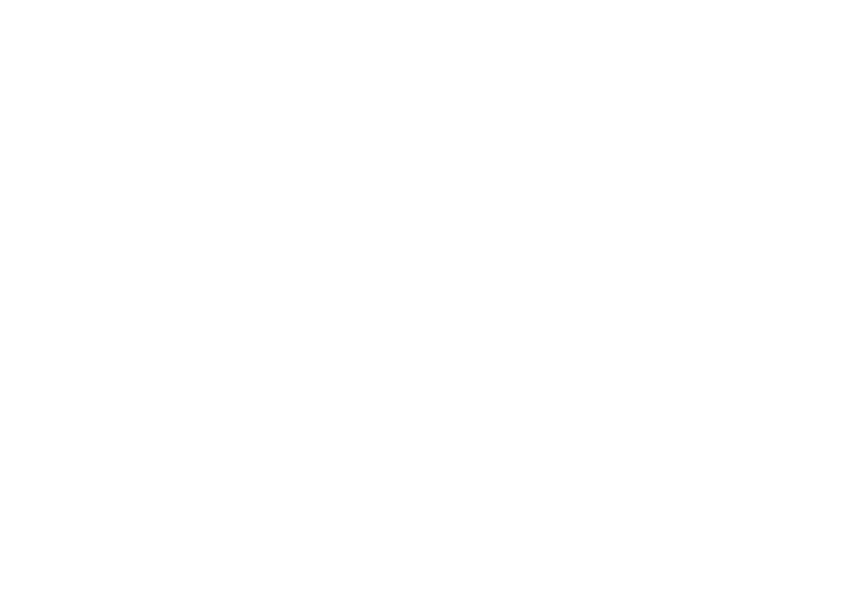
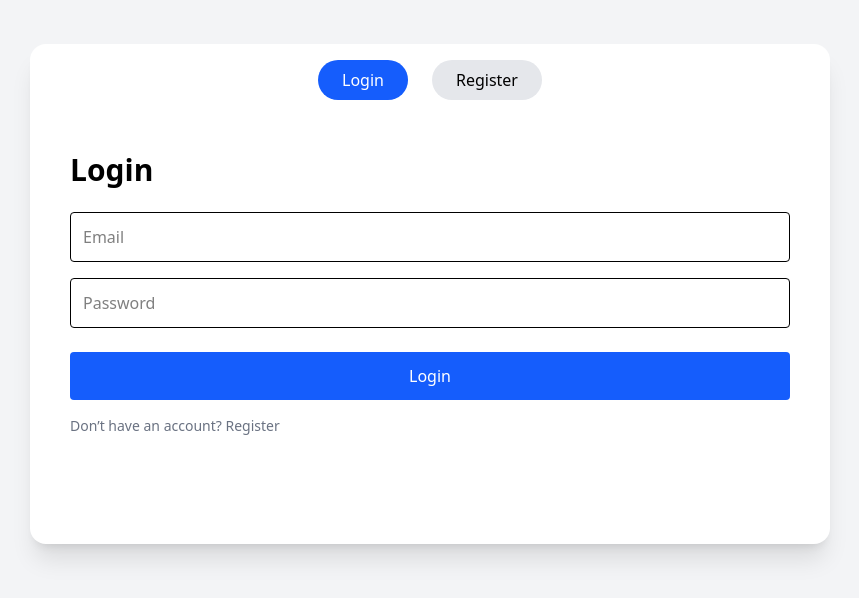
Before and after one commit to coderjeet63/frontend-challenge-projects, a React (Vite) app: page /sliding-login in a window 1280 px wide. Before the commit this address had no page. Shown: the part 106-704 px from the top of the page, without its empty margins (210-1069 px from the left). Built offline with nearby package versions, Linux system fonts and the light colour scheme.

Commit message:
sliderlogin added

```diff
--- a/src/App.jsx
+++ b/src/App.jsx
@@ -1,10 +1,13 @@
 import React from 'react'
+import { Route , Routes } from 'react-router-dom'
 import Calculator from './components/Calculator.jsx'
-import { Route , Routes } from 'react-router-dom'
+import SlidingLoginPage from './components/SlidingLoginPage.jsx'
+
 export default function App() {
   return (
       <Routes>
         <Route path="/calculator" element={<Calculator />} />
+        <Route path="/sliding-login" element={<SlidingLoginPage />} />
       </Routes>
   )
 }
--- a/src/components/SlidingLoginPage.jsx
+++ b/src/components/SlidingLoginPage.jsx
@@ -0,0 +1,99 @@
+import React, { useState } from "react";
+
+function SlidingLoginPage() {
+  const [isLogin, setIsLogin] = useState(true);
+
+  return (
+    <div className="min-h-screen bg-gray-100 flex items-center justify-center">
+      {/* Card */}
+      <div className="w-[800px] h-[500px] bg-white rounded-2xl shadow-xl overflow-hidden relative">
+
+        {/* Top Buttons */}
+        <div className="absolute top-4 left-1/2 -translate-x-1/2 flex space-x-6 z-10">
+          <button
+            onClick={() => setIsLogin(true)}
+            className={`px-6 py-2 rounded-full transition ${
+              isLogin ? "bg-blue-600 text-white" : "bg-gray-200"
+            }`}
+          >
+            Login
+          </button>
+
+          <button
+            onClick={() => setIsLogin(false)}
+            className={`px-6 py-2 rounded-full transition ${
+              !isLogin ? "bg-green-600 text-white" : "bg-gray-200"
+            }`}
+          >
+            Register
+          </button>
+        </div>
+
+        {/* SLIDER WRAPPER */}
+        <div
+          className={`w-[1600px] h-full flex transition-transform duration-500 ease-in-out ${
+            isLogin ? "translate-x-0" : "-translate-x-[800px]"
+          }`}
+        >
+          {/* LOGIN PAGE */}
+          <div className="w-[800px] p-10 flex flex-col justify-center">
+            <h2 className="text-3xl font-bold mb-6">Login</h2>
+
+            <input
+              type="email"
+              placeholder="Email"
+              className="border p-3 rounded mb-4"
+            />
+
+            <input
+              type="password"
+              placeholder="Password"
+              className="border p-3 rounded mb-6"
+            />
+
+            <button className="bg-blue-600 text-white p-3 rounded">
+              Login
+            </button>
+
+            <p className="text-sm text-gray-500 mt-4">
+              Don’t have an account? Register
+            </p>
+          </div>
+
+          {/* REGISTER PAGE */}
+          <div className="w-[800px] p-10 flex flex-col justify-center bg-gray-50">
+            <h2 className="text-3xl font-bold mb-6">Register</h2>
+
+            <input
+              type="text"
+              placeholder="Name"
+              className="border p-3 rounded mb-4"
+            />
+
+            <input
+              type="email"
+              placeholder="Email"
+              className="border p-3 rounded mb-4"
+            />
+
+            <input
+              type="password"
+              placeholder="Password"
+              className="border p-3 rounded mb-6"
+            />
+
+            <button className="bg-green-600 text-white p-3 rounded">
+              Register
+            </button>
+
+            <p className="text-sm text-gray-500 mt-4">
+              Already have an account? Login
+            </p>
+          </div>
+        </div>
+      </div>
+    </div>
+  );
+}
+
+export default SlidingLoginPage;
```
